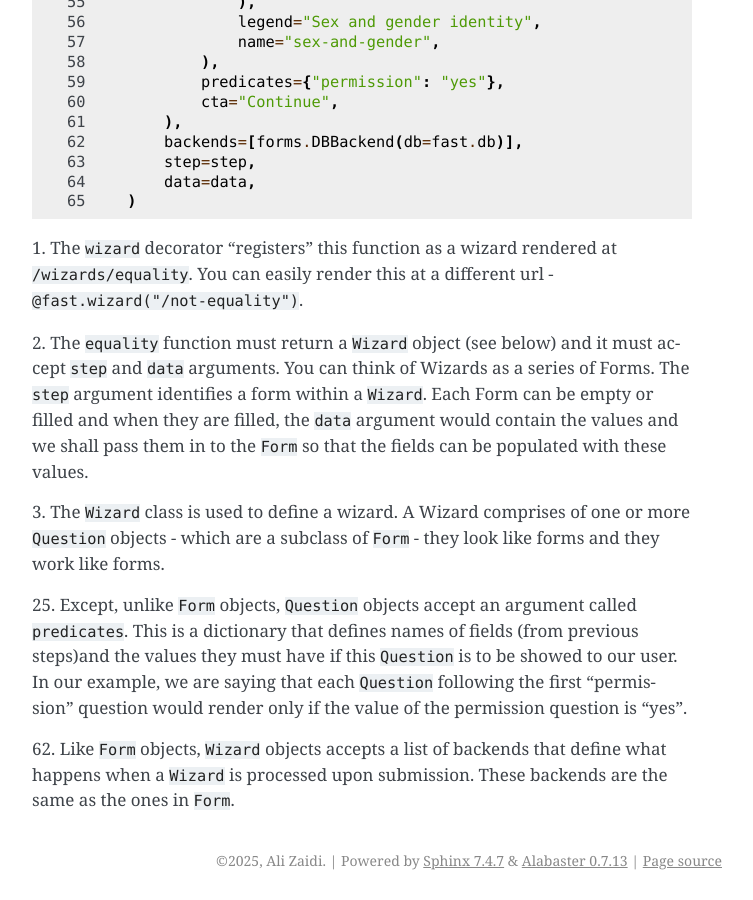
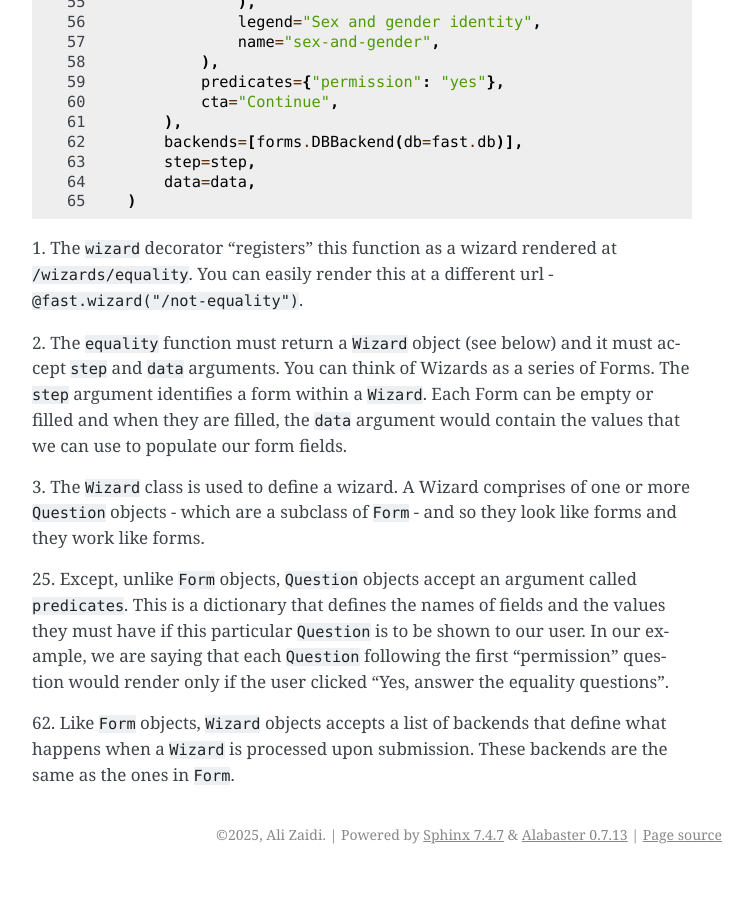
Before and after one commit to alixedi/fast-gov-uk, a Sphinx documentation site: the page built from docs/scaffolding/wizards.rst, in a window 1280 px wide and 900 px high, scrolled down 1298 px. Shown: the whole window, without its empty margins (388-1141 px from the left). Built offline with Sphinx 7.4.7, drawn with Linux system fonts in a browser that asks for light colours; after the commit the page ends 2172 px from its top, so only the background shows below that.

Commit message:
Fix docs

```diff
--- a/docs/design_system/index.rst
+++ b/docs/design_system/index.rst
@@ -4,7 +4,7 @@ Design System in Python
 At its core, `fast-gov-uk` is an implementation of the
 `GOV.UK Design System <https://design-system.service.gov.uk>`_ in Python.
 
-We do this using the excellent `FastHTML <https://www.fastht.ml>`_ framework, which
+We do this using the excellent `FastHTML <https://www.fastht.ml>`_ library, which
 provides a simple way to create interactive HTML components using pure Python.
 
 Here is an example of a FastHTML component -
@@ -29,7 +29,7 @@ Finally, we have also created some components that are not part of the GOV.UK
 Design System, but are commonly used in GOV.UK services e.g. **EmailInput**
 and other components in the **contrib** module.
 
-These components are organised into modules according to their type, for example:
+These components are organised into modules according to their type -
 
 .. toctree::
    :maxdepth: 1
--- a/docs/scaffolding/index.rst
+++ b/docs/scaffolding/index.rst
@@ -5,10 +5,10 @@ In addition to the implementation of GOV.UK Design System in Python, fast-gov-uk
 many common service patterns like error pages, cookie banner, phase banner, a footer and even
 a feedback form.
 
-You have seen the example for creating a simple page. In addition, fast-gov-uk also provides
-a minimal API to quickly build forms and question pages.
+You have seen the example for creating a simple page. Fast-gov-uk also provides handy tools
+to quickly and easily build forms and question pages.
 
-Read the following sections for examples on how to use these features:
+Read the following sections for more details -
 
 .. toctree::
    :maxdepth: 1
--- a/docs/scaffolding/wizards.rst
+++ b/docs/scaffolding/wizards.rst
@@ -84,18 +84,18 @@ The following is a simplified implementation of the
 2. The ``equality`` function must return a ``Wizard`` object (see below) and it must accept
 ``step`` and ``data`` arguments. You can think of Wizards as a series of Forms. The ``step``
 argument identifies a form within a ``Wizard``. Each Form can be empty or filled and when
-they are filled, the ``data`` argument would contain the values and we shall pass them in
-to the ``Form`` so that the fields can be populated with these values.
+they are filled, the ``data`` argument would contain the values that we can use to populate
+our form fields.
 
 3. The ``Wizard`` class is used to define a wizard. A Wizard comprises of one or more
-``Question`` objects - which are a subclass of ``Form`` - they look like forms and they
-work like forms.
+``Question`` objects - which are a subclass of ``Form`` - and so they look like forms and
+they work like forms.
 
 25. Except, unlike ``Form`` objects, ``Question`` objects accept an argument called
-``predicates``. This is a dictionary that defines names of fields (from  previous
-steps)and the values they must have if this ``Question`` is to be showed to our user.
-In our example, we are saying that each ``Question`` following the first "permission"
-question would render only if the value of the permission question is "yes".
+``predicates``. This is a dictionary that defines the names of fields and the values they must
+have if this particular ``Question`` is to be shown to our user. In our example, we are saying
+that each ``Question`` following the first "permission" question would render only if the user
+clicked "Yes, answer the equality questions".
 
 62. Like ``Form`` objects, ``Wizard`` objects accepts a list of backends that define
 what happens when a ``Wizard`` is processed upon submission. These backends are the same
```
Also changed, not shown: docs/scaffolding/cookies.rst (+6 -6 lines), docs/scaffolding/feedback.rst (+4 -4 lines), docs/scaffolding/forms.rst (+5 -6 lines).
